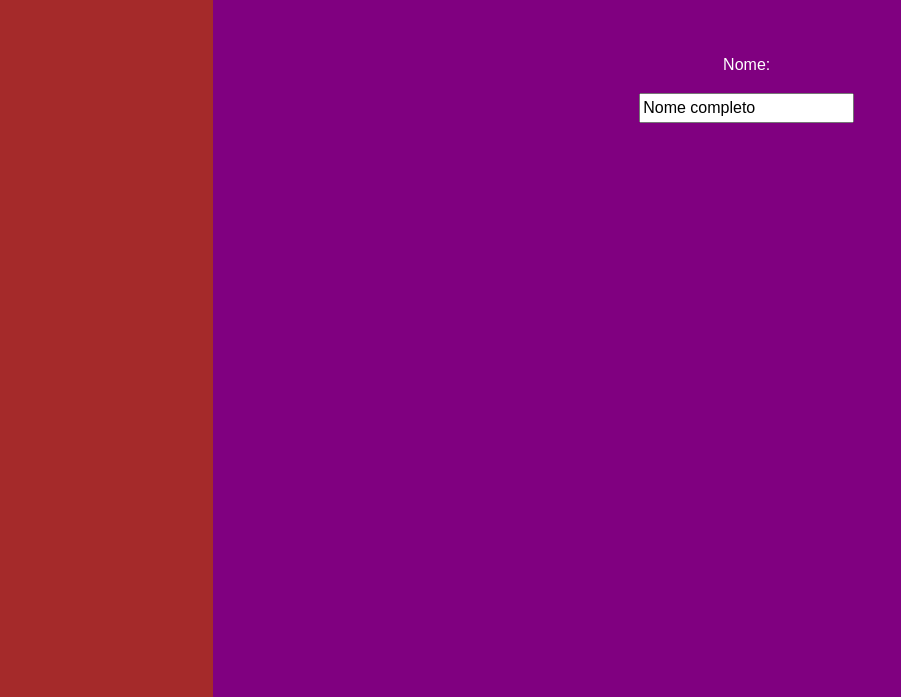
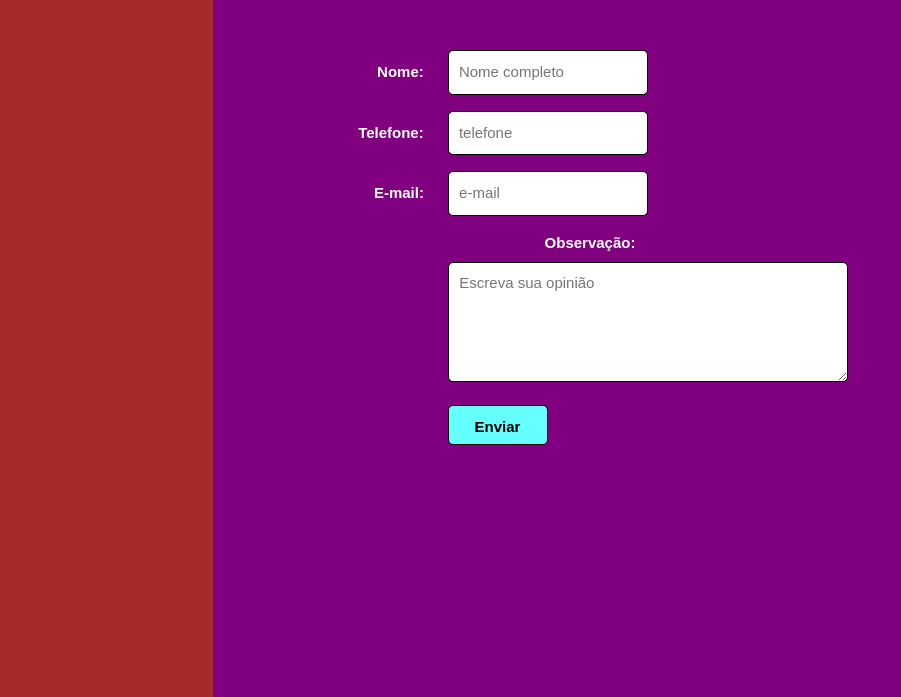
Before and after one commit to danielSantosP/HackathonVarejoMesa2, a plain HTML site: page index.html in a window 1280 px wide. Shown: the part 103-800 px from the top of the page, without its empty margins (0-901 px from the left). Drawn offline with nearby package versions, Linux system fonts and the light colour scheme.

Commit message:
FinalizandoForm
Criação de javascript, finalizado formulário e css

```diff
--- a/css/myStyle.css
+++ b/css/myStyle.css
@@ -8,7 +8,8 @@ body{
 
 .fixed-menu{
     position: fixed;
-    padding: 10px;
+    padding-top:  10px;
+    padding-bottom: 0px;
     text-align: center;
     height: 100vh;
 }
@@ -27,6 +28,62 @@ body{
     font-size: 50px;
 }
 
-.itens_form{
+form{
+    font-size: 15px;
+}
 
+input, textarea{
+    width: 200px;
+    padding: 10px;
+    color: black;
+    margin-left: 20px;
+    border-radius: 5px;
+    border: 1px solid;
 }
+
+input :hover, textarea :hover, input :focus, textarea :focus{
+    border-color: #000066;
+    box-shadow: 5px 0px 9px #ff0000;
+    background-color: #66ffff;
+    color: black;
+    font-weight: bold;
+}
+
+.submit input{
+    background-color: #66ffff;
+    height: 40px;
+    width: 100px;
+    font-weight: bold;
+    border-radius: 5px;
+    border: 1px solid;
+    color: black;
+}
+
+textarea{
+    width: 400px;
+    height: 120px;
+    line-height: 20px;
+    max-width: 400px;
+}
+
+form label{
+    margin-left: 20px;
+    color: #ffffff;
+    font-weight: bold;
+}
+
+#name{
+    padding-left: 30px;
+}
+
+#tel{
+    padding-left: 11px;
+}
+
+#mail{
+    padding-left: 27px;
+}
+
+#obs{
+    padding-left: 185px;
+}
--- a/index.html
+++ b/index.html
@@ -7,6 +7,7 @@
         <link rel="stylesheet" href="css/myStyle.css">
         <meta name="viewport" content="width=device-width, initial-scale=1.0">
 
+        <script type:"text/javascript" src="js/myJS.js""></script>
         <script src="https://code.jquery.com/jquery-3.3.1.slim.min.js" integrity="sha384-q8i/X+965DzO0rT7abK41JStQIAqVgRVzpbzo5smXKp4YfRvH+8abtTE1Pi6jizo" crossorigin="anonymous"></script>
         <script src="https://cdnjs.cloudflare.com/ajax/libs/popper.js/1.14.3/umd/popper.min.js" integrity="sha384-ZMP7rVo3mIykV+2+9J3UJ46jBk0WLaUAdn689aCwoqbBJiSnjAK/l8WvCWPIPm49" crossorigin="anonymous"></script>
         <script src="https://stackpath.bootstrapcdn.com/bootstrap/4.1.1/js/bootstrap.min.js" integrity="sha384-smHYKdLADwkXOn1EmN1qk/HfnUcbVRZyYmZ4qpPea6sjB/pTJ0euyQp0Mk8ck+5T" crossorigin="anonymous"></script>
@@ -24,12 +25,31 @@
                     </div>
                 </div>
                 <div class="col-10 section-body p0">
-                    <section class="formulário">
-                        <h1 id="titulo">Formulário</h1><br><br>
-                        <div class="itens_form">
-                            <p>Nome: </p>
-                            <input type="text" value="Nome completo">
-                        </div>
+                    <section class="formulario">
+                        <form name="new-form" method="POST">
+                            <h1 id="titulo">Formulário</h1><br><br>
+                            <div class="col-6 itens_form">
+                                <p id="name">
+                                    <label>Nome: </label>
+                                    <input id="nomeInput" type="text" placeholder="Nome completo" name="nome" required>
+                                </p>
+                                <p id="tel">
+                                    <label>Telefone: </label>
+                                    <input id="telInput" type="text" placeholder="telefone" pattern="[0-9]{2}[0-9]{9} ">
+                                </p>
+                                <p id="mail">
+                                    <label>E-mail:</label>
+                                    <input id="mailInput" type="email" placeholder="e-mail">
+                                </p>
+                                <p id="obs">
+                                    <label>Observação: </label>
+                                    <textarea placeholder="Escreva sua opinião"></textarea>
+                                </p id="botao">
+                                <p id="submit" class="submit">
+                                    <input type="submit" onclick="enviarDados();" value="Enviar">
+                                </p>
+                            </div>
+                        </form>
                     </section>
                 </div>
             </div>
--- /dev/null
+++ b/js/myJS.js
@@ -0,0 +1,10 @@
+
+
+
+function enviarDados(){
+    var nome = document.getElementById("nomeInput");
+
+    if (nome.value != ""){
+        alert('Obrigado senhor' + nome.value + ' os seus dados foram encaminhados com sucesso');
+    }
+};
```
